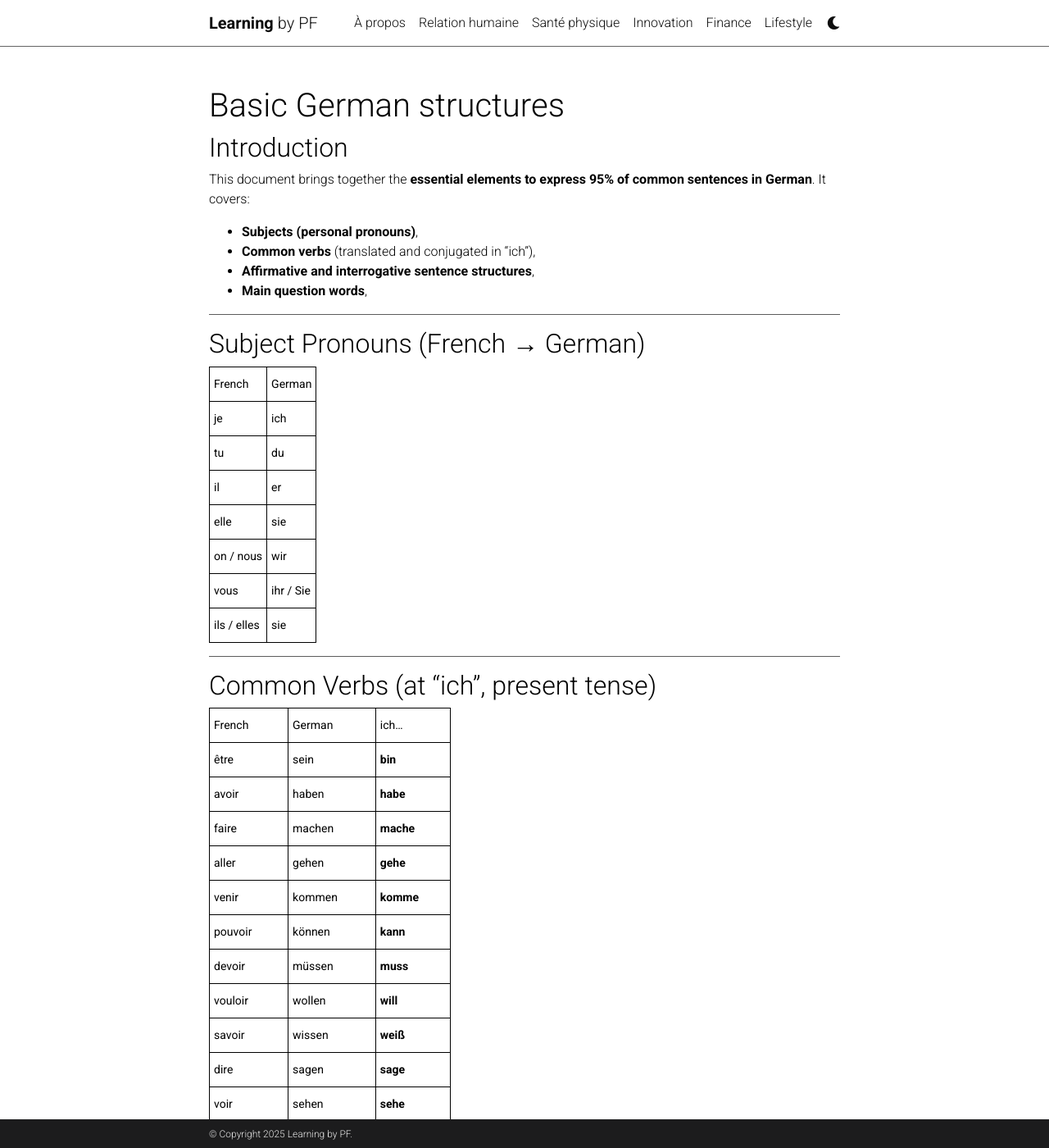
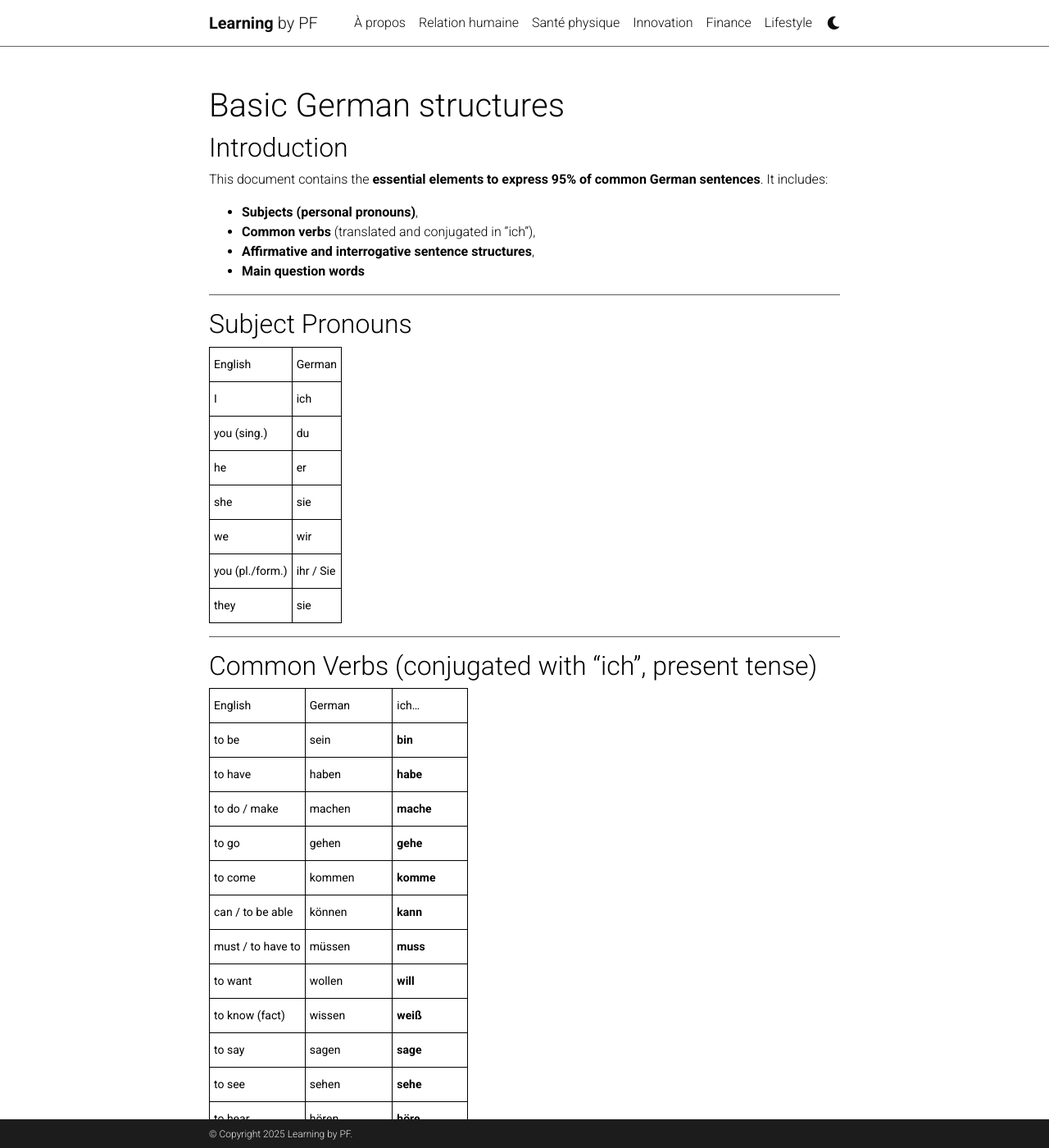
Before and after one commit to mpek29/learning, a Jekyll site: the page built from _lifestyle/german_essentials.md, in a window 1280 px wide and 1400 px high. Shown: the whole window at 82% size. Built offline with Jekyll 4.4.1, drawn with Linux system fonts in a browser that asks for light colours; comment, search, counter and statistics services are not loaded; a style sheet for code colours, icons or effects is not loaded; some of the changed text lies outside the part shown.

Commit message:
Update german_essentials.md

```diff
--- a/_lifestyle/german_essentials.md
+++ b/_lifestyle/german_essentials.md
@@ -6,68 +6,68 @@ importance: 3
 ---
 ## Introduction
 
-This document brings together the **essential elements to express 95% of common sentences in German**. It covers:
+This document contains the **essential elements to express 95% of common German sentences**. It includes:
 - **Subjects (personal pronouns)**,
 - **Common verbs** (translated and conjugated in "ich"),
 - **Affirmative and interrogative sentence structures**,
-- **Main question words**,
+- **Main question words**
 
 ---
 
-## Subject Pronouns (French → German)
+## Subject Pronouns
 
-| French        | German        |
-|---------------|---------------|
-| je            | ich           |
-| tu            | du            |
-| il            | er            |
-| elle          | sie           |
-| on / nous     | wir           |
-| vous          | ihr / Sie     |
-| ils / elles   | sie           |
+| English      | German     |
+|--------------|------------|
+| I            | ich        |
+| you (sing.)  | du         |
+| he           | er         |
+| she          | sie        |
+| we           | wir        |
+| you (pl./form.) | ihr / Sie |
+| they         | sie        |
 
 ---
 
-## Common Verbs (at "ich", present tense)
+## Common Verbs (conjugated with "ich", present tense)
 
-| French               | German         | ich…           |
-|----------------------|----------------|----------------|
-| être                 | sein           | **bin**        |
-| avoir                | haben          | **habe**       |
-| faire                | machen         | **mache**      |
-| aller                | gehen          | **gehe**       |
-| venir                | kommen         | **komme**      |
-| pouvoir              | können         | **kann**       |
-| devoir               | müssen         | **muss**       |
-| vouloir              | wollen         | **will**       |
-| savoir               | wissen         | **weiß**       |
-| dire                 | sagen          | **sage**       |
-| voir                 | sehen          | **sehe**       |
-| entendre             | hören          | **höre**       |
-| comprendre           | verstehen      | **verstehe**   |
-| prendre              | nehmen         | **nehme**      |
-| manger               | essen          | **esse**       |
-| boire                | trinken        | **trinke**     |
-| lire                 | lesen          | **lese**       |
-| écrire               | schreiben      | **schreibe**   |
-| parler               | sprechen       | **spreche**    |
-| habiter / vivre      | wohnen / leben | **wohne / lebe** |
-| aimer                | mögen / lieben | **mag / liebe**  |
+| English            | German     | ich…        |
+|--------------------|------------|-------------|
+| to be              | sein       | **bin**     |
+| to have            | haben      | **habe**    |
+| to do / make       | machen     | **mache**   |
+| to go              | gehen      | **gehe**    |
+| to come            | kommen     | **komme**   |
+| can / to be able   | können     | **kann**    |
+| must / to have to  | müssen     | **muss**    |
+| to want            | wollen     | **will**    |
+| to know (fact)     | wissen     | **weiß**    |
+| to say             | sagen      | **sage**    |
+| to see             | sehen      | **sehe**    |
+| to hear            | hören      | **höre**    |
+| to understand      | verstehen  | **verstehe**|
+| to take            | nehmen     | **nehme**   |
+| to eat             | essen      | **esse**    |
+| to drink           | trinken    | **trinke**  |
+| to read            | lesen      | **lese**    |
+| to write           | schreiben  | **schreibe**|
+| to speak           | sprechen   | **spreche** |
+| to live            | wohnen / leben | **wohne / lebe** |
+| to like / to love  | mögen / lieben | **mag / liebe**  |
 
 ---
 
-## Essential Question Words (95% of cases)
+## Essential Question Words
 
-| French         | German         | Use                     |
-|----------------|----------------|--------------------------|
-| Qui            | wer            | Human subject            |
-| Que / Quoi     | was            | Object / action          |
-| Où (fixe)      | wo             | Fixed place              |
-| Où (aller)     | wohin          | Destination              |
-| Quand          | wann           | Time                     |
-| Comment        | wie            | Manner                   |
-| Pourquoi       | warum          | Cause                    |
-| Combien        | wie viel       | Quantity (invariable)    |
+| English       | German     | Usage                   |
+|---------------|------------|--------------------------|
+| Who           | wer        | Human subject            |
+| What          | was        | Object or action         |
+| Where (static)| wo         | Fixed location           |
+| Where (to)    | wohin      | Destination              |
+| When          | wann       | Time                     |
+| How           | wie        | Manner                   |
+| Why           | warum      | Cause                    |
+| How much      | wie viel   | Quantity (invariable)    |
 
 ---
 
```
Also changed, not shown: other parts of _lifestyle/german_essentials.md (+3 -3 lines).
